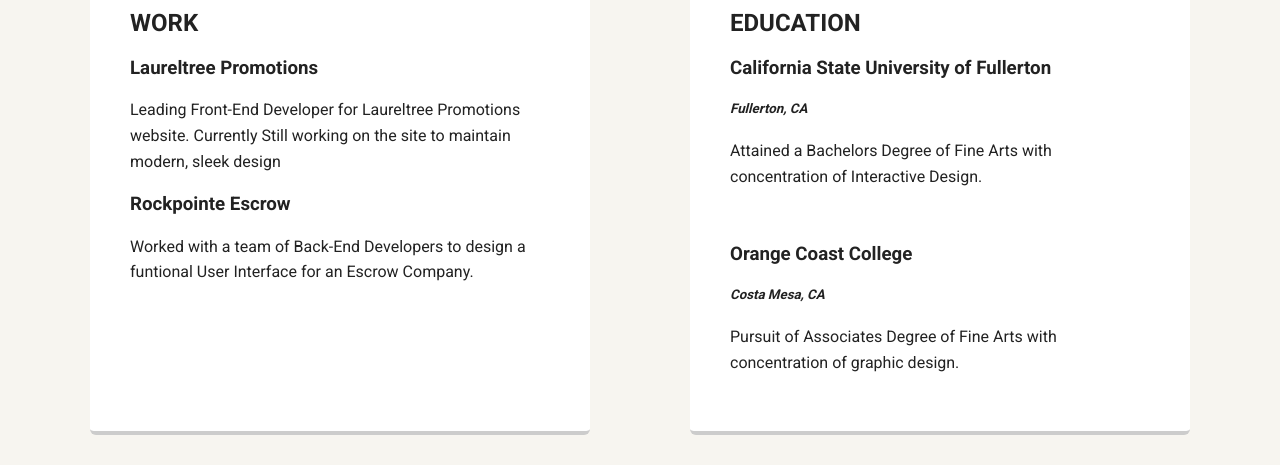
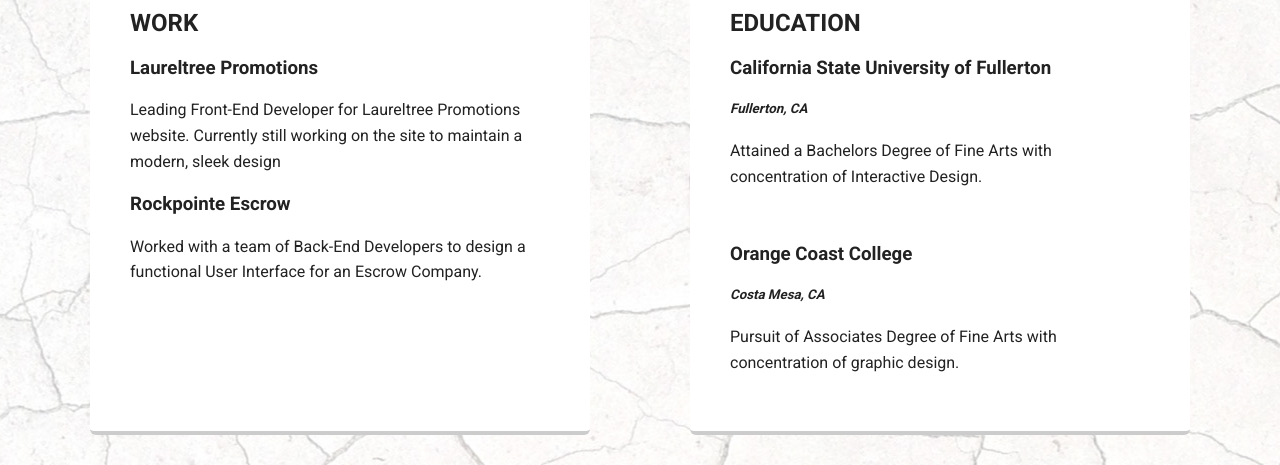
Before and after one commit to b-prouty/Project-1, a plain HTML site: page experience.html in a window 1280 px wide. Shown: the part 632-1097 px from the top of the page. Drawn offline with Linux system fonts and the light colour scheme; a web font is replaced by a local one.

Commit message:
redid the profile img, spelling corrections, changed background to meet 'exceeds' requirements.

```diff
--- a/experience.html
+++ b/experience.html
@@ -29,9 +29,9 @@
       <div class="card">
         <h2>WORK</h2>
         <h3>Laureltree Promotions</h3>
-        <p>Leading Front-End Developer for Laureltree Promotions website. Currently Still working on the site to maintain modern, sleek design</p>
+        <p>Leading Front-End Developer for Laureltree Promotions website. Currently still working on the site to maintain a modern, sleek design</p>
         <h3>Rockpointe Escrow</h3>
-        <p>Worked with a team of Back-End Developers to design a funtional User Interface for an Escrow Company.</p>
+        <p>Worked with a team of Back-End Developers to design a functional User Interface for an Escrow Company.</p>
       </div>
 
       <div class="card">
--- a/styles.css
+++ b/styles.css
@@ -9,7 +9,7 @@ body {
   text-align: center;
   font-family: 'Roboto', sans-serif;
   color: #222;
-  background: #f7f5f0;
+  background: url('images/main-background2.jpg') no-repeat top center;
 }
 /* Link Styles */
 
@@ -54,7 +54,9 @@ a:hover {
 .nav a:hover {
   color: white
 }
+main {
 
+}
 header {
   text-align: center;
   background: url('images/Background.jpg') no-repeat top center ;
@@ -87,9 +89,6 @@ header .profile-image:hover {
 .location {
   background-color: #222;
   color: yellow;
-}
-.experience h1{
-
 }
 .card {
   margin: 30px;
```
Also changed, not shown: images/main-background.jpg (added), images/main-background2.jpg (added), images/xray.jpeg (added).
